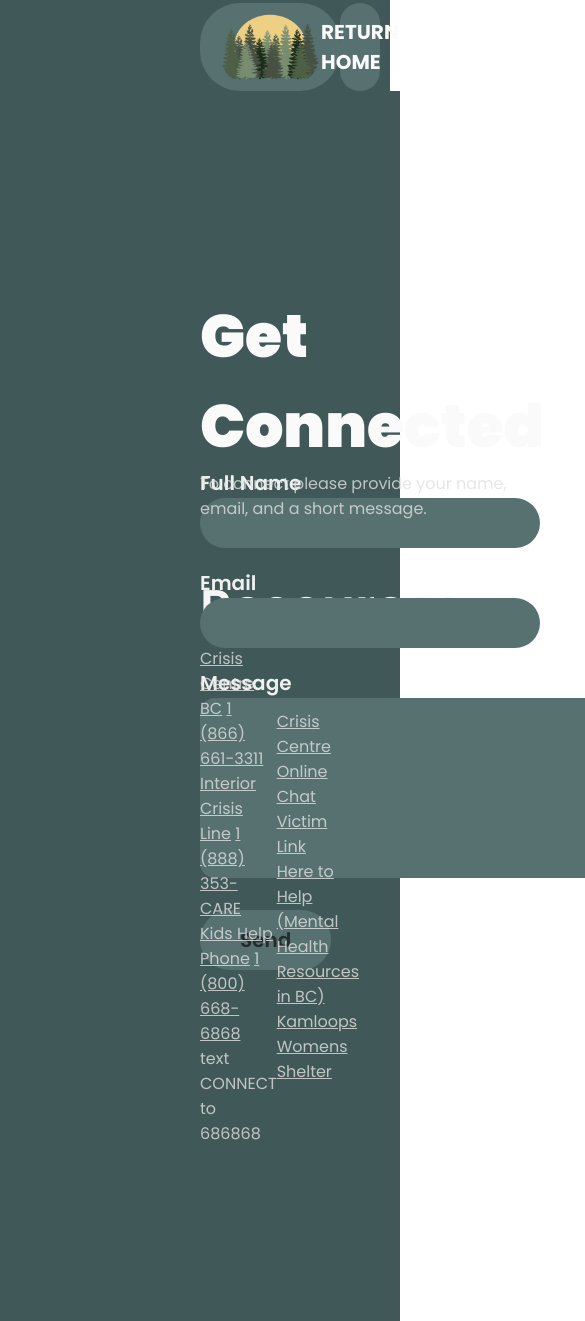
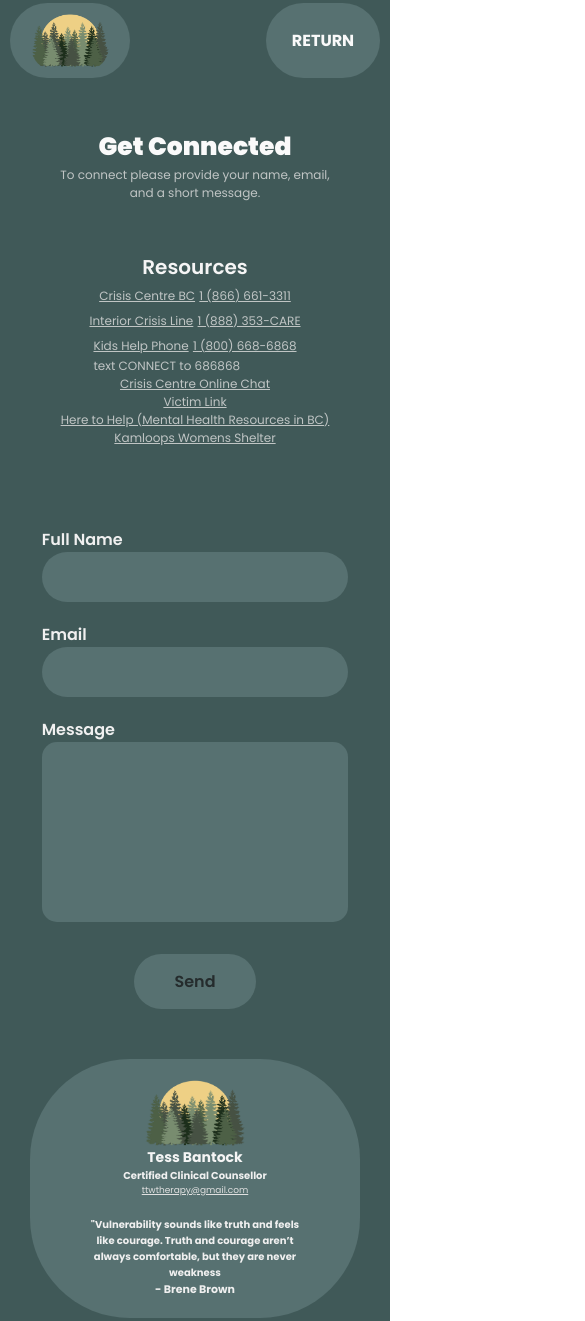
Before and after one commit to tbeardmre/through-the-woods-therapy-v2, a plain HTML site: page contact.html in a window 390 px wide. Shown: the part 22-1343 px from the top of the page, 585 px wide, since content can reach past the window. Drawn offline with nearby package versions, Linux system fonts and the light colour scheme.

Commit message:
Add files via upload
CSS Media Queries

```diff
--- a/contact.css
+++ b/contact.css
@@ -38,6 +38,42 @@ p {
   opacity: 0.8;
 }
 
+@media (max-width: 1300px) {
+  h1 {
+    font-size: 40px;
+  }
+
+  h2 {
+    font-size: 30px;
+  }
+
+  h3 {
+    font-size: 18px;
+  }
+
+  h4 {
+    font-size: 16px;
+  }
+
+  h5 {
+    font-size: 14px;
+  }
+}
+
+@media (max-width: 410px) {
+  h1 {
+    font-size: 25px;
+  }
+
+  h2 {
+    font-size: 20px;
+  }
+
+  p {
+    font-size: 12px;
+  }
+}
+
 /* Navigation Styles */
 
 header {
@@ -48,7 +84,7 @@ nav {
     display: flex;
     align-items: center;
     justify-content: space-between;
-    margin: 0px 200px 0px 200px;
+    padding: 0px 200px 0px 200px;
   }
 
   nav img {
@@ -85,6 +121,61 @@ nav {
     color: #252c2d;
   }
 
+  .nav-back {
+    display: none;
+  }
+
+  @media (max-width: 1820px) {
+    nav ul li a {
+      font-size: 16px;
+    }
+  }
+
+  @media (max-width: 1600px) {
+    nav {
+      padding: 0px 100px 0px 100px;
+    }
+
+    nav img {
+      width: 80px;
+    }
+
+    .nav-menu {
+      height: 74.66px;
+      padding: 0px 15px 0px 15px;
+    }
+
+    nav ul {
+      height: 74.66px;
+    }
+  }
+
+  @media (max-width: 1420px) {
+    nav {
+      padding: 0px 50px 0px 50px;
+    }
+  }
+
+  @media (max-width: 1240px) {
+    nav ul {
+      width: 20%;
+    }
+  }
+
+  @media (max-width: 900px) {
+    .nav-to-page {
+      display: none;
+    }
+
+    .nav-back {
+      display: block;
+    }
+
+    nav {
+      padding: 0px 10px 0px 10px;
+    }
+  }
+
   /* Content Container */
 
 main {
@@ -94,6 +185,24 @@ main {
     flex-direction: row;
     padding: 200px 200px 200px 200px;
     background-color: #405958;
+  }
+
+  @media (max-width: 1600px) {
+    main {
+      padding: 100px;
+    }
+  }
+
+  @media (max-width: 1420px) {
+    main {
+      padding: 50px;
+    }
+  }
+
+  @media (max-width: 1090px) {
+    main {
+      flex-direction: column;
+    }
   }
 
   /* Contact Write up Section */
@@ -112,6 +221,22 @@ main {
     justify-content: space-between;
     align-items: flex-start;
     padding-bottom: 50px;
+  }
+
+  @media (max-width: 1090px) {
+    .contact {
+      width: 100%;
+      align-items: center;
+      justify-content: center;
+    }
+
+    .title {
+      align-items: center;
+    }
+
+    .title p {
+      text-align: center;
+    }
   }
 
   /* Resources */
@@ -149,6 +274,36 @@ main {
     font-size: 16px;
     color: #e0e0e0;
     opacity: 0.8;
+  }
+
+  @media (max-width: 1845px) {
+    .resource-container {
+      flex-direction: column;
+      align-items: flex-start;
+      justify-content: flex-start;
+      padding-bottom: 80px;
+    }
+  }
+
+  @media (max-width: 1090px) {
+    .resources-section {
+      align-items: center;
+    }
+
+    .resource-container {
+      align-items: center;
+      width: 100%;
+    }
+
+    .resource-links-container {
+      align-items: center;
+    }
+  }
+
+  @media (max-width: 410px) {
+    .resource-container a {
+      font-size: 12px;
+    }
   }
 
   /* Form */
@@ -206,6 +361,73 @@ main {
     font-size: 20px;
   }
 
+  @media (max-width: 1300px) {
+    label {
+      font-size: 16px;
+    }
+
+    input {
+      width: 200px;
+    }
+
+    textarea {
+      width: 450px;
+    }
+
+    button {
+      font-size: 16px;
+    }
+  }
+
+  @media (max-width: 1090px) {
+    .form-section {
+      width: 100%;
+    }
+
+    form {
+      align-items: center;
+      width: 100%;
+    }
+
+    input {
+      width: 40em;
+    }
+
+    textarea {
+      width: 40em;
+    }
+  }
+
+  @media (max-width: 640px) {
+    input {
+      width: 30em;
+    }
+
+    textarea {
+      width: 30em;
+    }
+  }
+
+  @media (max-width: 500px) {
+    input {
+      width: 20em;
+    }
+
+    textarea {
+      width: 20em;
+    }
+  }
+
+  @media (max-width: 350px) {
+    input {
+      width: 17em;
+    }
+
+    textarea {
+      width: 17em;
+    }
+  }
+
   /* Footer */
 
   footer {
@@ -259,3 +481,70 @@ main {
     text-align: center;
     width: 70%;
   }
+
+  @media (max-width: 1600px) {
+    footer section {
+      margin: 0px 100px 0px 100px;
+    }
+  }
+
+  @media (max-width: 1420px) {
+    footer section {
+      margin: 0px 50px 0px 50px;
+    }
+  }
+
+  @media (max-width: 900px) {
+    footer section {
+      margin: 0px 10px 0px 10px;
+    }
+
+    .footer-quote {
+      width: 60%;
+    }
+  }
+
+  @media (max-width: 680px) {
+    footer section {
+      margin: 0px 30px 0px 30px;
+    }
+
+    footer h3 {
+      font-size: 14px;
+    }
+
+    footer h4 {
+      font-size: 10px;
+    }
+
+    footer h5 {
+      font-size: 11px;
+    }
+
+    footer a {
+      font-size: 9px;
+    }
+
+    footer img {
+      width: 70px;
+    }
+
+    .footer-quote {
+      width: 50%;
+    }
+  }
+
+  @media (max-width: 520px) {
+    footer section {
+      flex-direction: column;
+    }
+
+    .footer-contact {
+      width: 100%;
+      margin-bottom: 20px;
+    }
+
+    .footer-quote {
+      width: 100%;
+    }
+  }
--- a/contact.html
+++ b/contact.html
@@ -37,6 +37,7 @@
             <img src="public/logo.png" alt="Through The Woods Therapy Logo">
             <ul>
                 <li class="nav-to-page"><a href="index.html">RETURN HOME</a></li>
+                <li class="nav-back"><a href="index.html">RETURN</a></li>
             </ul>
         </nav>
     </header>
@@ -80,7 +81,7 @@
 
         <!-- Email Contact Form -->
 
-        <section class="form-secion">
+        <section class="form-section">
             <form form action="https://formsubmit.co/ttwtherapy@gmail.com" method="POST">
                 <div>
                     <label for="name">Full Name</label><br>
--- a/index.css
+++ b/index.css
@@ -222,6 +222,30 @@ nav ul li a:hover {
     margin: 20px 30px 0px 30px;
     padding: 0px 30px 0px 30px;
   }
+
+  .home-content {
+    display: flex;
+    align-items: center;
+    flex-direction: column;
+    width: 100%;
+  }
+
+  .home-content h1 {
+    text-align: center;
+  }
+
+  .home-content h2 {
+    text-align: center;
+  }
+}
+
+@media (max-width: 350px) {
+  nav {
+    margin: 0px 10px 0px 10px;
+  }
+  .home-page {
+    margin: 20px 10px 20px 10px;
+  }
 }
 
 /* Mobile Menu */
@@ -359,13 +383,25 @@ nav ul li a:hover {
 
 @media (max-width: 900px) {
   .statement-container {
-    margin: 0px 30px 0px 30px;
+    padding: 0px 75px 0px 75px;
   }
 }
 
 @media (max-width: 680px) {
   .statement {
     height: 250px;
+  }
+}
+
+@media (max-width: 435px) {
+  .statement {
+    height: 350px;
+  }
+}
+
+@media (max-width: 350px) {
+  .statement-container {
+    padding: 0px 50px 0px 50px;
   }
 }
 
@@ -452,6 +488,29 @@ nav ul li a:hover {
   }
 }
 
+@media (max-width: 900px) {
+  #services {
+    padding: 50px 45px 50px 45px
+  }
+}
+
+@media (max-width: 680px) {
+  #services {
+    padding: 40px 30px 40px 30px;
+  }
+}
+
+@media (max-width: 350px) {
+  #services {
+    padding-left: 10px;
+    padding-right: 10px;
+  }
+
+  .services-title {
+    padding-bottom: 0px;
+  }
+}
+
 /* About */
 
 #about {
@@ -497,6 +556,24 @@ nav ul li a:hover {
 @media (max-width: 1400px) {
   #about {
     padding: 100px 100px 100px 100px;
+  }
+}
+
+@media (max-width: 900px) {
+  #about {
+    padding: 50px 45px 50px 45px;
+  }
+}
+
+@media (max-width: 680px) {
+  #about {
+    padding: 40px 30px 40px 30px;
+  }
+}
+
+@media (max-width: 350px) {
+  #about {
+    padding: 30px 10px 30px 10px;
   }
 }
 
@@ -557,5 +634,68 @@ footer a {
 @media (max-width: 1400px) {
   footer section {
     margin: 0px 100px 0px 100px;
+    padding-left: 50px;
+    padding-right: 50px;
   }
 }
+
+@media (max-width: 900px) {
+  footer section {
+    margin: 0px 45px 0px 45px;
+  }
+
+  .footer-quote {
+    width: 60%;
+  }
+}
+
+@media (max-width: 680px) {
+  footer section {
+    margin: 0px 30px 0px 30px;
+  }
+
+  footer h3 {
+    font-size: 14px;
+  }
+
+  footer h4 {
+    font-size: 10px;
+  }
+
+  footer h5 {
+    font-size: 11px;
+  }
+
+  footer a {
+    font-size: 9px;
+  }
+
+  footer img {
+    width: 70px;
+  }
+
+  .footer-quote {
+    width: 50%;
+  }
+}
+
+@media (max-width: 520px) {
+  footer section {
+    flex-direction: column;
+  }
+
+  .footer-contact {
+    width: 100%;
+    margin-bottom: 20px;
+  }
+
+  .footer-quote {
+    width: 100%;
+  }
+}
+
+@media (max-width: 350px) {
+  footer section {
+    margin: 0px 10px 0px 10px;
+  }
+}
```
